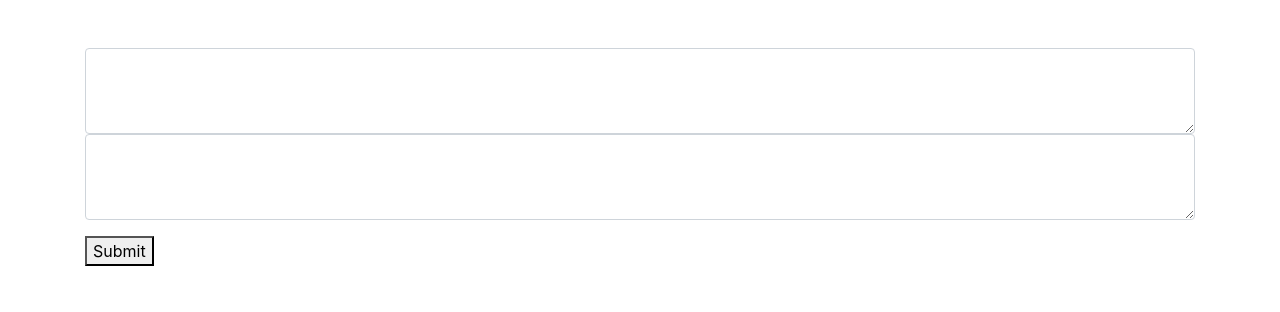
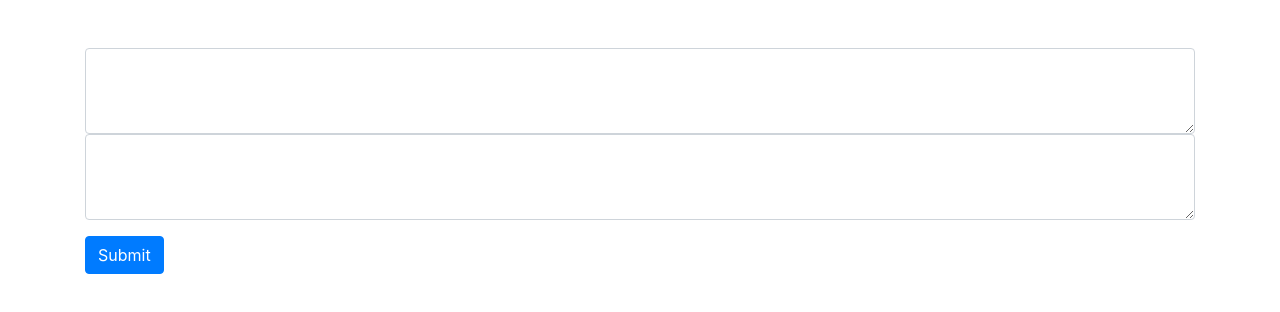
Before and after one commit to adaorachi/ghEditor, a website built with webpack: page index.html in a window 1280 px wide. Built offline with nearby package versions, Linux system fonts and the light colour scheme; some packages are replaced by stand-ins of ours; what showdown would draw is missing.

Commit message:
update README content

```diff
--- a/index.html
+++ b/index.html
@@ -18,7 +18,7 @@
         <textarea class="form-control ghEditor" id="gheditor2" rows="3"
           style="padding: 6px; font-family:Cambria, Cochin, Georgia, Times, 'Times New Roman', serif;"></textarea>
       </div>
-      <button type="submit">Submit</button>
+      <button class="btn btn-primary" type="submit">Submit</button>
       <div class="output"></div>
     </form>
   </div>
@@ -32,16 +32,6 @@
   <script src="https://stackpath.bootstrapcdn.com/bootstrap/4.3.1/js/bootstrap.min.js"
     integrity="sha384-JjSmVgyd0p3pXB1rRibZUAYoIIy6OrQ6VrjIEaFf/nJGzIxFDsf4x0xIM+B07jRM"
     crossorigin="anonymous"></script>
-  <!-- <script src="https://cdn.jsdelivr.net/gh/adaorachi/ghEditor/@gheditor/dist/main.js"></script>
-  <script>
-    document.addEventListener('DOMContentLoaded', function () {
-      const textarea1 = new ghEditor({
-        container: 'gheditor1'
-      });
-      textarea1.markDown();
-      textarea1.setValue('This is me');
-    })
-  </script> -->
 </body>
 
 </html>
--- a/package.json
+++ b/package.json
@@ -1,6 +1,6 @@
 {
   "name": "gheditor",
-  "version": "1.5.6",
+  "version": "1.7.0",
   "description": "A markdown text editor plugin built with JavaScript",
   "main": "src/index.js",
   "scripts": {
--- a/postcss.config.js
+++ b/postcss.config.js
@@ -1,3 +1,4 @@
+/* eslint-disable import/no-extraneous-dependencies */
 /* eslint-disable global-require */
 module.exports = {
   plugins: [
```
Also changed, not shown: README.md.
